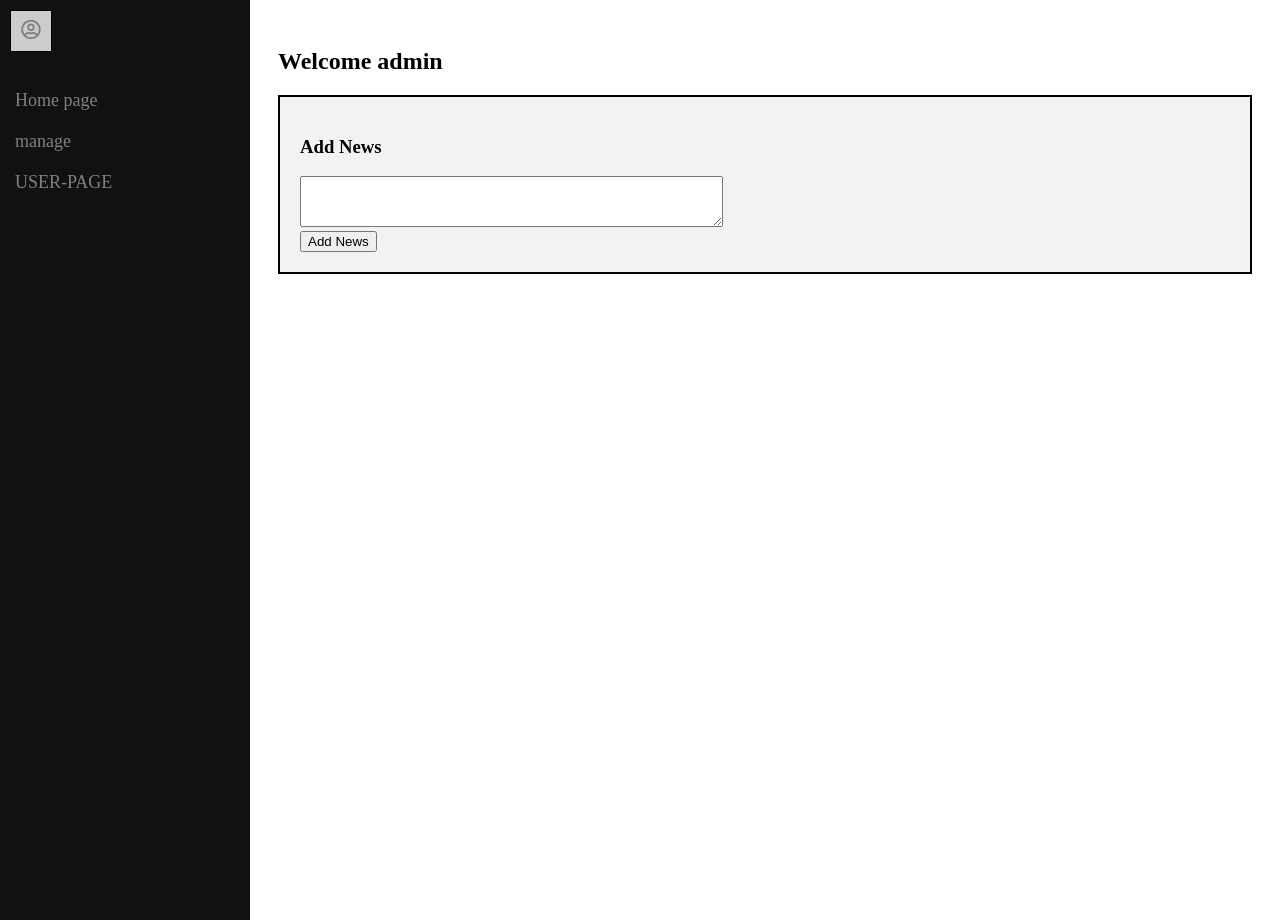
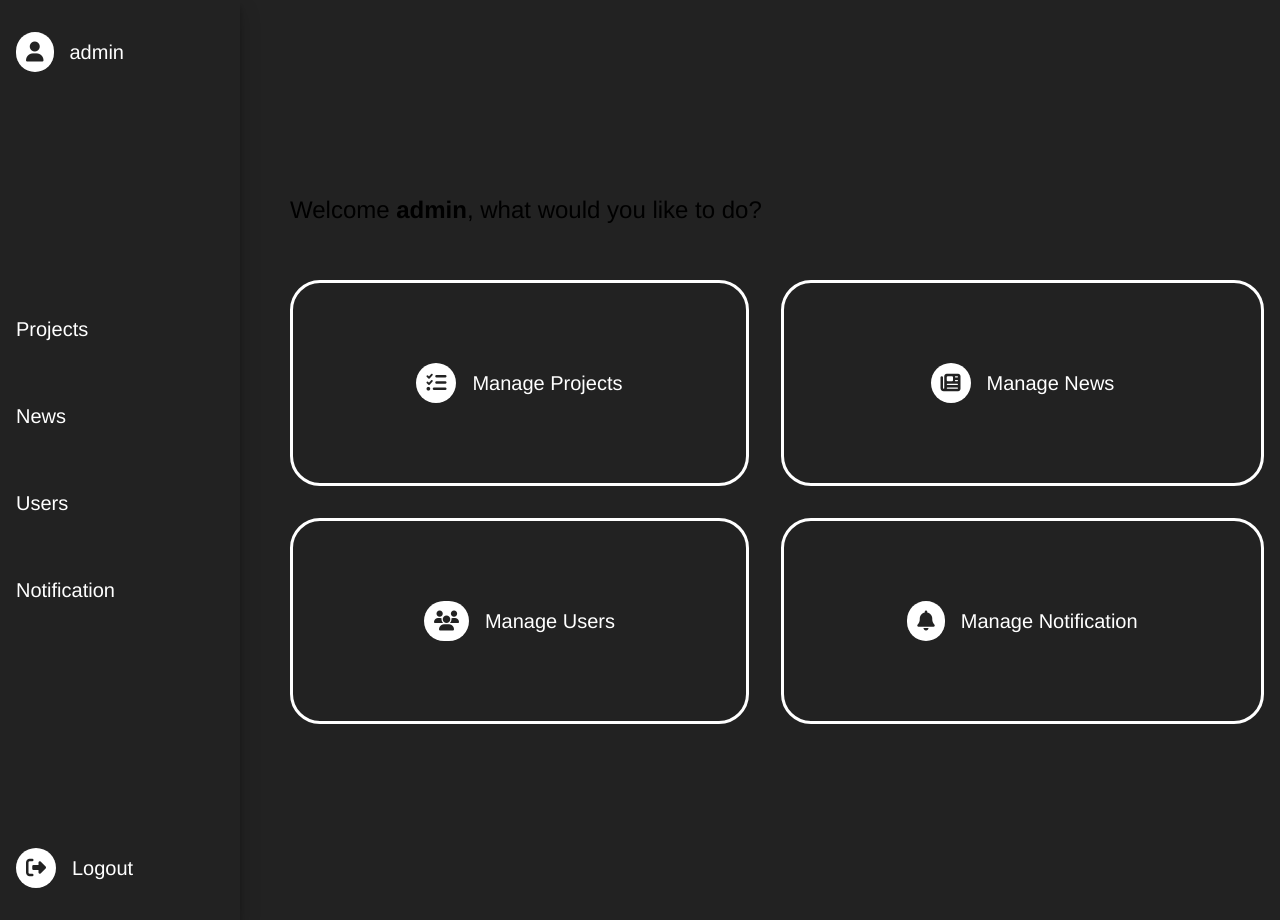
Before and after one commit to zhon12345/Robotics-Club, a PHP site: page /admin.php in a window 1280 px wide. Run offline with PHP 8.4, Linux system fonts and the light colour scheme; data that the repository does not hold is empty.

Commit message:
Beautified admin panel

```diff
--- a/about-us.php
+++ b/about-us.php
@@ -2,7 +2,7 @@
 $title = 'About Us';
 $css = 'css/about.css';
 
-include('includes/header.php');
+include('includes/header-user.php');
 ?>
 
 <section class="about-section">
--- a/admin.php
+++ b/admin.php
@@ -1,75 +1,23 @@
-<!DOCTYPE html>
-<html>
+<?php
+$title = 'Admin Panel';
 
-<head>
-    <title>仪表板</title>
-    <link rel="stylesheet" href="css/admin.css">
-    <link rel="stylesheet" href="https://cdnjs.cloudflare.com/ajax/libs/font-awesome/5.15.4/css/all.min.css">
-</head>
+include('includes/header-admin.php');
+?>
 
-<body>
+<!-- content -->
+<section class="main-section">
+    <div class="main-container">
+        <h2>Welcome <b><?php echo ADMIN_USER ?></b>, what would you like to do?</h3>
 
-    <!--导航栏 -->
-    <div class="sidenav">
-        <div class="grid-item">
-            <a href="ttt.php">
-                <i class="far fa-user-circle"></i>
-        </div>
-        <a href="admin.php">Home page</a>
-        <a href="#" class="toggle">manage </a>
-        <div class="subnav">
-            <a href="user management.php">user management</a>
-            <a href="notification.php">manage 2</a>
-        </div>
+            <div class="grid">
+                <a href=""><i class="fa-solid fa-list-check"></i>Manage Projects</a>
+                <a href="add-news.php"><i class="fa-solid fa-newspaper"></i> Manage News</a>
+                <a href="users.php"><i class="fa-solid fa-users"></i>Manage Users</a>
+                <a href=""><i class="fa-solid fa-bell"></i>Manage Notification</a>
+            </div>
+    </div>
+</section>
 
-        <a href="index.php">USER-PAGE</a>
-    </div>
-
-    <!-- content -->
-    <div class="main">
-
-        <h2>Welcome admin</h2>
-
-        <?php
-        $news = array();
-
-        if ($_SERVER["REQUEST_METHOD"] == "POST" && isset($_POST["new_news"])) {
-            $new_news = $_POST["new_news"];
-            if (!empty($new_news)) {
-                $news[] = $new_news;
-
-                if (count($news) > 3) {
-                    $news = array_slice($news, -3, 3);
-                }
-            }
-        }
-
-        foreach ($news as $item) {
-            echo '
-    <div class="announcement-container">
-        <div class="announcement">
-            <h3>News</h3>
-            <p>' . $item . '</p>
-        </div>
-    </div>';
-        }
-
-        ?>
-
-        <div class="announcement-container">
-            <div class="announcement">
-                <form method="post" action="<?php echo htmlspecialchars($_SERVER["PHP_SELF"]); ?>">
-                    <h3>Add News</h3>
-                    <textarea name="new_news" rows="3" cols="50"></textarea>
-                    <br>
-                    <input type="submit" value="Add News">
-                </form>
-            </div>
-        </div>
-
-    </div>
-
-    <script src="js/dashboard.js"></script>
 </body>
 
 </html>
--- a/css/admin.css
+++ b/css/admin.css
@@ -1,69 +1,78 @@
+/* navbar */
 .sidenav {
+	background-color: var(--lead-black);
+	box-shadow: var(--box-shadow);
 	height: 100%;
-	width: 250px;
+	width: 15rem;
 	position: fixed;
-	z-index: 1;
-	top: 0;
 	left: 0;
-	background-color: #111;
-	overflow-x: hidden;
-	transition: 0.5s;
-	padding-top: 60px;
+	z-index: 100;
 }
 
-.grid-container {
-	position: relative;
+.container {
+	height: 100%;
+	display: flex;
+	flex-direction: column;
+	justify-content: space-between;
+	padding: 2rem 0 2rem 1rem;
 }
 
-.grid-item {
-	position: absolute;
-	top: 10px;
-	left: 10px;
-	width: 40px;
-	height: 40px;
-	background-color: #ccc;
-	border: 1px solid #000;
+a {
+	color: white;
+	font-size: 20px;
+}
+
+.logo > a,
+.logout > a {
+	display: flex;
+	align-items: center;
+	gap: 1rem;
+}
+
+.fa-solid {
+	color: var(--lead-black);
+	background-color: white;
+	border-radius: 50px;
+	padding: 10px;
+}
+
+.links {
+	display: flex;
+	flex-direction: column;
+	gap: 4rem;
+}
+
+/* content */
+
+.main-section {
+	height: 100vh;
+	margin-left: 15rem;
+	display: flex;
+	align-items: center;
+}
+
+.main-container {
+	width: 80vw;
+	padding-left: 50px;
+}
+
+h2 {
+	font-weight: 300;
+	margin-bottom: 3.5rem;
+}
+
+.grid {
+	display: grid;
+	grid-template-columns: auto auto;
+	gap: 2rem;
+}
+
+.grid > a {
 	display: flex;
 	justify-content: center;
 	align-items: center;
+	gap: 1rem;
+	padding: 5rem 0;
+	border: 3px solid white;
+	border-radius: 30px;
 }
-
-.grid-item i {
-	font-size: 20px;
-}
-
-.sidenav a {
-	padding: 10px 15px;
-	text-decoration: none;
-	font-size: 18px;
-	color: #818181;
-	display: block;
-	transition: 0.3s;
-}
-
-.sidenav a:hover {
-	color: #f1f1f1;
-}
-
-.sidenav .subnav {
-	padding-left: 15px;
-	max-height: 0;
-	overflow: hidden;
-	transition: max-height 0.3s ease-out;
-}
-.sidenav .subnav.active {
-	max-height: 1000px;
-}
-
-/* content */
-.main {
-	margin-left: 250px;
-	padding: 20px;
-}
-
-.announcement {
-	border: 2px solid black;
-	padding: 20px;
-	background-color: #f2f2f2;
-	height: 100%;
-}
--- /dev/null
+++ b/includes/header-admin.php
@@ -0,0 +1,37 @@
+<?php require_once('includes/helper.php') ?>
+
+<!DOCTYPE html>
+<html lang="en">
+
+<head>
+    <meta charset="UTF-8">
+    <meta name="viewport" content="width=device-width, initial-scale=1.0">
+    <link rel="icon" href="https://www.tarc.edu.my/images/tarIco.ico" />
+    <title><?php echo $title ?></title>
+
+    <!-- CSS Files -->
+    <link rel="stylesheet" href="css/style.css" />
+    <link rel="stylesheet" href="css/admin.css">
+    <link rel="stylesheet" href="<?php echo $css ?>" />
+
+    <!-- Font Awesome -->
+    <link rel="stylesheet" href="https://cdnjs.cloudflare.com/ajax/libs/font-awesome/6.4.2/css/all.min.css" integrity="sha512-z3gLpd7yknf1YoNbCzqRKc4qyor8gaKU1qmn+CShxbuBusANI9QpRohGBreCFkKxLhei6S9CQXFEbbKuqLg0DA==" crossorigin="anonymous" referrerpolicy="no-referrer" />
+</head>
+
+<body>
+    <div class="sidenav">
+        <div class="container">
+            <div class="logo">
+                <a href="admin.php"><i class="fa-solid fa-user"></i><?php echo ADMIN_USER ?></a>
+            </div>
+            <div class="links">
+                <a href="">Projects</a>
+                <a href="add-news.php">News</a>
+                <a href="users.php">Users</a>
+                <a href="">Notification</a>
+            </div>
+            <div class="logout">
+                <a href="index.php" class="logout"><i class="fa-solid fa-right-from-bracket"></i>Logout</a>
+            </div>
+        </div>
+    </div>
--- a/includes/header.php
+++ b/includes/header-user.php
@@ -30,9 +30,9 @@
 				</a>
 			</div>
 			<div class="links">
-			    <a href="show.php">NOTIFICATIONS</a>
-				<a href="">Projects</a>
+				<a href="news.php">Projects</a>
 				<a href="">Events</a>
+				<a href="news.php">News</a>
 				<a href="about-us.php">About Us</a>
 				<a href="login.php"><i class="fa-solid fa-user"></i></a>
 			</div>
--- a/includes/helper.php
+++ b/includes/helper.php
@@ -1,3 +1,8 @@
 <?php
+define('DB_HOST', 'localhost');
+define('DB_USER', 'root');
+define('DB_PASS', '');
+define('DB_NAME', 'atdata');
+
 define('ADMIN_USER', 'admin');
 define('ADMIN_PASS', 'admin1234');
--- a/index.php
+++ b/index.php
@@ -2,7 +2,7 @@
 $title = 'TAR UMT Robotics Club';
 $css = 'css/index.css';
 
-include('includes/header.php');
+include('includes/header-user.php');
 ?>
 
 <section class="hero-section">
--- a/js/dashboard.js
+++ /dev/null
@@ -1,9 +0,0 @@
-document.addEventListener("DOMContentLoaded", function () {
-  var toggles = document.querySelectorAll(".toggle");
-  toggles.forEach(function (toggle) {
-    toggle.addEventListener("click", function () {
-      var subnav = this.nextElementSibling;
-      subnav.classList.toggle("active");
-    });
-  });
-});
--- a/login.php
+++ b/login.php
@@ -27,7 +27,7 @@
 $title = 'Login';
 $css = 'css/login.css';
 
-include('includes/header.php');
+include('includes/header-user.php');
 require_once('includes/helper.php');
 ?>
 
--- a/register.php
+++ b/register.php
@@ -42,7 +42,7 @@
 $title = 'Register';
 $css = 'css/login.css';
 
-include('includes/header.php');
+include('includes/header-user.php');
 require_once('includes/helper.php');
 ?>
 
```
Also changed, not shown: add-news.php (added, +58 -0 lines), help.php (deleted, +0 -8 lines), news.php (added, +48 -0 lines), notification.php (deleted, +0 -90 lines), show.php (deleted, +0 -53 lines), users.php (renamed from user management.php, +11 -32 lines), css/news.css (renamed from css/show.css), css/notification.css (added), css/users.css (renamed from css/user.css).
